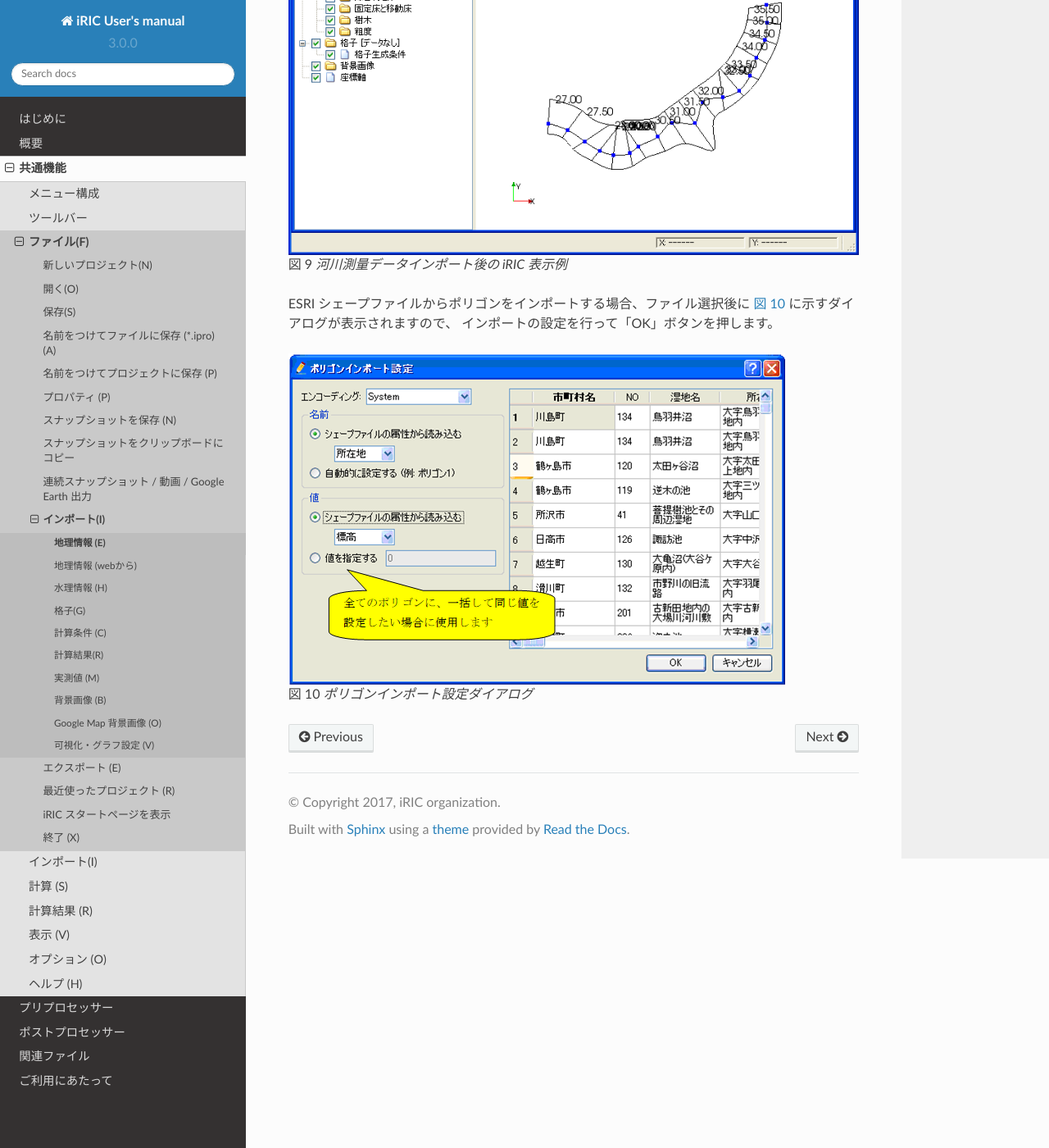
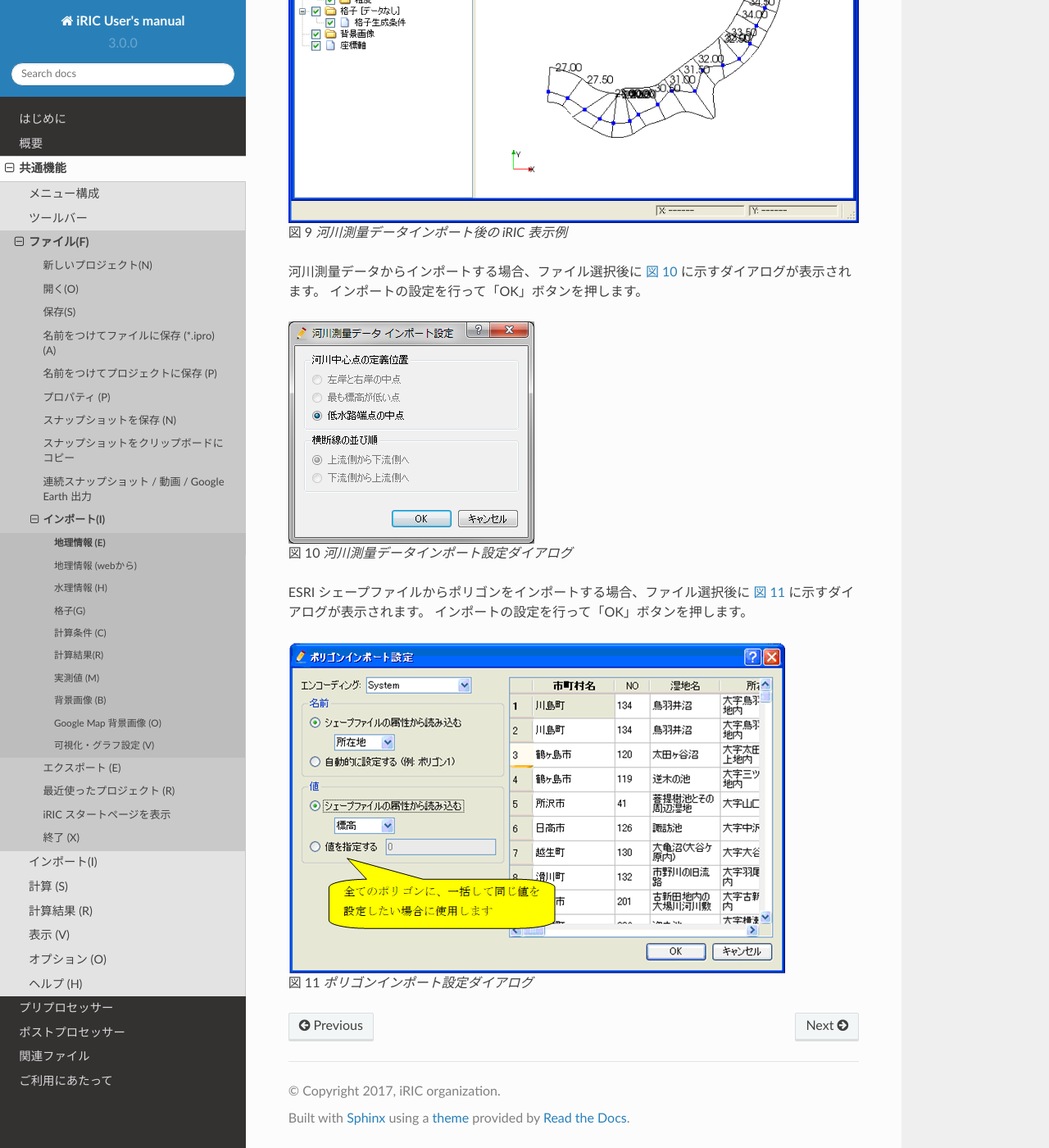
Before and after one commit to i-RIC/gui_user_manual, a Sphinx documentation site: the page built from source/03/03_09_01_geographic_data.rst, in a window 1280 px wide and 1400 px high, scrolled down 1007 px. Shown: the whole window at 82% size. Built offline with Sphinx 7.4.7 and the Read the Docs theme 2.0.0, drawn with Linux system fonts in a browser that asks for light colours.

Commit message:
Desciption about river survey data importing is added.

```diff
--- a/source/03/03_09_01_geographic_data.rst
+++ b/source/03/03_09_01_geographic_data.rst
@@ -26,9 +26,20 @@ iRIC の表示例を :numref:`image_iric_after_importing_riv_data` に示しま
 
    河川測量データインポート後の iRIC 表示例
 
+河川測量データからインポートする場合、ファイル選択後に
+:numref:`image_rivdata_import_setting_dialog`
+に示すダイアログが表示されます。
+インポートの設定を行って「OK」ボタンを押します。
+
+.. _image_rivdata_import_setting_dialog:
+
+.. figure:: images/rivdata_import_setting_dialog.png
+
+   河川測量データインポート設定ダイアログ
+
 ESRI シェープファイルからポリゴンをインポートする場合、ファイル選択後に
 :numref:`image_polygon_import_setting_dialog`
-に示すダイアログが表示されますので、
+に示すダイアログが表示されます。
 インポートの設定を行って「OK」ボタンを押します。
 
 .. _image_polygon_import_setting_dialog:
```
Also changed, not shown: source/03/images/rivdata_import_setting_dialog.png (added), source/03/images/select_file_to_import_dialog.png.
